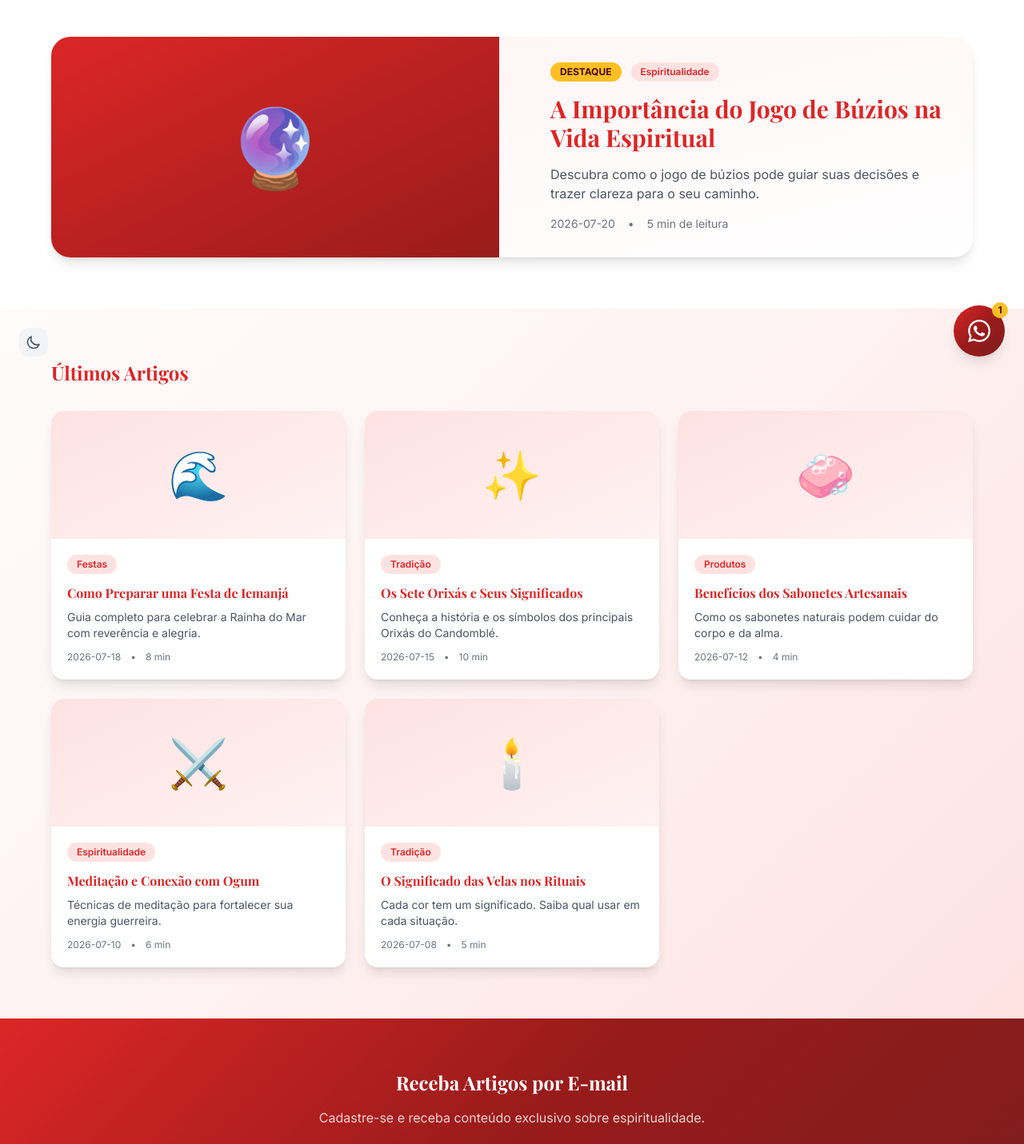
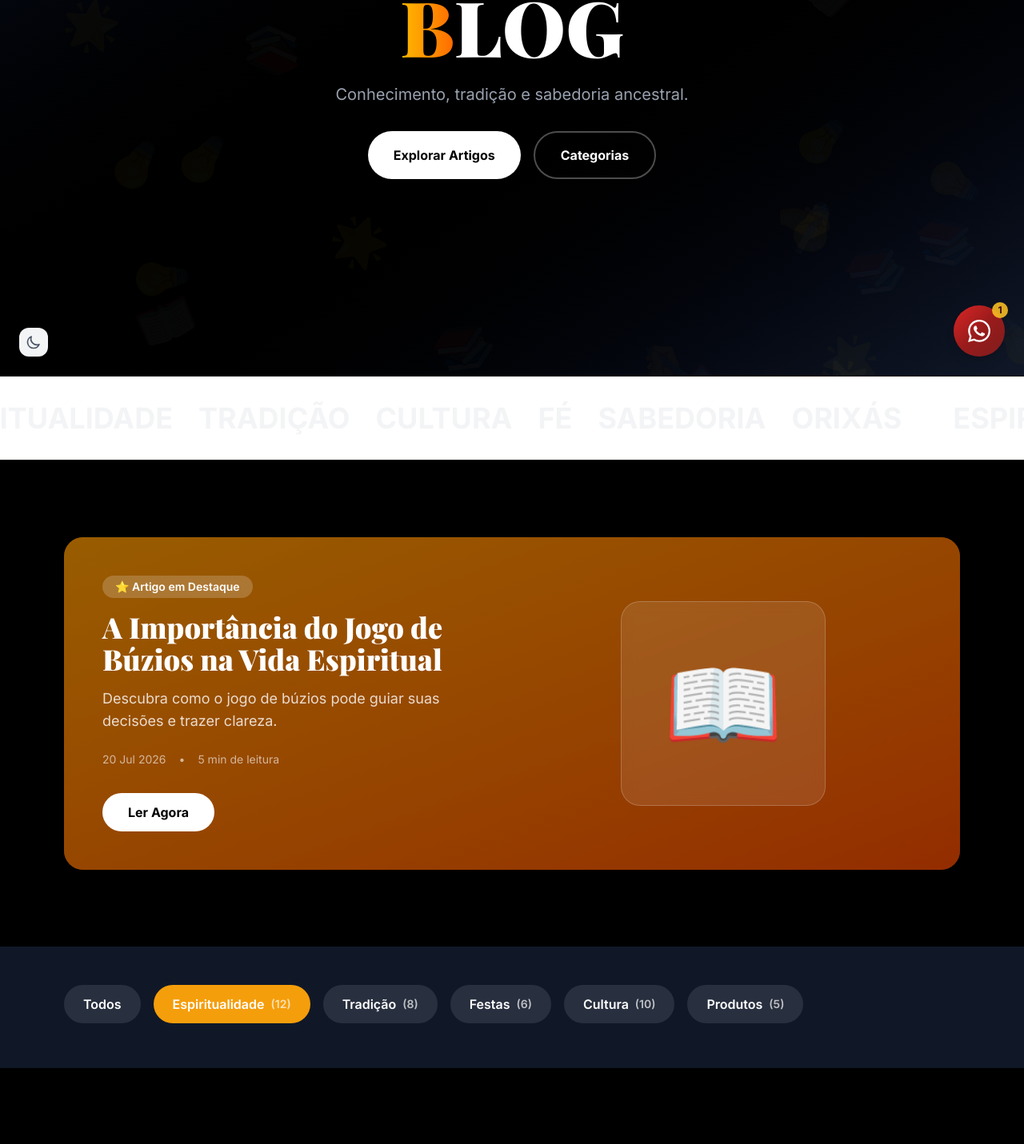
Before and after one commit to brito90/casadomensageiro, a React (Vite) app: page /blog in a window 1280 px wide. Shown: the part 330-1761 px from the top of the page at 80% size. Built offline with nearby package versions, Linux system fonts and the light colour scheme; a web font is replaced by a local one.

Commit message:
feat: redesign Blog page with marquee, masonry grid, unique dark theme, and immersive hero

```diff
--- a/src/pages/Blog.tsx
+++ b/src/pages/Blog.tsx
@@ -1,195 +1,243 @@
-import { Link } from 'react-router-dom'
+import { useState, useEffect } from 'react'
 import Layout from '../layouts/Layout'
 
 const posts = [
-  {
-    id: 1,
-    title: 'A Importância do Jogo de Búzios na Vida Espiritual',
-    excerpt: 'Descubra como o jogo de búzios pode guiar suas decisões e trazer clareza para o seu caminho.',
-    category: 'Espiritualidade',
-    date: '2026-07-20',
-    readTime: '5 min',
-    featured: true,
-    image: '🔮',
-  },
-  {
-    id: 2,
-    title: 'Como Preparar uma Festa de Iemanjá',
-    excerpt: 'Guia completo para celebrar a Rainha do Mar com reverência e alegria.',
-    category: 'Festas',
-    date: '2026-07-18',
-    readTime: '8 min',
-    featured: false,
-    image: '🌊',
-  },
-  {
-    id: 3,
-    title: 'Os Sete Orixás e Seus Significados',
-    excerpt: 'Conheça a história e os símbolos dos principais Orixás do Candomblé.',
-    category: 'Tradição',
-    date: '2026-07-15',
-    readTime: '10 min',
-    featured: false,
-    image: '✨',
-  },
-  {
-    id: 4,
-    title: 'Benefícios dos Sabonetes Artesanais',
-    excerpt: 'Como os sabonetes naturais podem cuidar do corpo e da alma.',
-    category: 'Produtos',
-    date: '2026-07-12',
-    readTime: '4 min',
-    featured: false,
-    image: '🧼',
-  },
-  {
-    id: 5,
-    title: 'Meditação e Conexão com Ogum',
-    excerpt: 'Técnicas de meditação para fortalecer sua energia guerreira.',
-    category: 'Espiritualidade',
-    date: '2026-07-10',
-    readTime: '6 min',
-    featured: false,
-    image: '⚔️',
-  },
-  {
-    id: 6,
-    title: 'O Significado das Velas nos Rituais',
-    excerpt: 'Cada cor tem um significado. Saiba qual usar em cada situação.',
-    category: 'Tradição',
-    date: '2026-07-08',
-    readTime: '5 min',
-    featured: false,
-    image: '🕯️',
-  },
+  { id: 1, title: 'A Importância do Jogo de Búzios na Vida Espiritual', excerpt: 'Descubra como o jogo de búzios pode guiar suas decisões e trazer clareza.', category: 'Espiritualidade', date: '20 Jul 2026', readTime: '5 min', featured: true, gradient: 'from-amber-500 to-orange-600' },
+  { id: 2, title: 'Como Preparar uma Festa de Iemanjá', excerpt: 'Guia completo para celebrar a Rainha do Mar com reverência e alegria.', category: 'Festas', date: '18 Jul 2026', readTime: '8 min', featured: false, gradient: 'from-blue-500 to-cyan-500' },
+  { id: 3, title: 'Os Sete Orixás e Seus Significados', excerpt: 'Conheça a história e os símbolos dos principais Orixás do Candomblé.', category: 'Tradição', date: '15 Jul 2026', readTime: '10 min', featured: false, gradient: 'from-purple-500 to-pink-500' },
+  { id: 4, title: 'Benefícios dos Sabonetes Artesanais', excerpt: 'Como os sabonetes naturais podem cuidar do corpo e da alma.', category: 'Produtos', date: '12 Jul 2026', readTime: '4 min', featured: false, gradient: 'from-green-500 to-emerald-500' },
+  { id: 5, title: 'Meditação e Conexão com Ogum', excerpt: 'Técnicas de meditação para fortalecer sua energia guerreira.', category: 'Espiritualidade', date: '10 Jul 2026', readTime: '6 min', featured: false, gradient: 'from-red-500 to-rose-500' },
+  { id: 6, title: 'O Significado das Velas nos Rituais', excerpt: 'Cada cor tem um significado. Saiba qual usar em cada situação.', category: 'Tradição', date: '08 Jul 2026', readTime: '5 min', featured: false, gradient: 'from-yellow-500 to-amber-500' },
+  { id: 7, title: 'Ervas Sagradas e Seus Usos', excerpt: 'Conheça as ervas mais usadas nos rituais e seus benefícios.', category: 'Tradição', date: '05 Jul 2026', readTime: '7 min', featured: false, gradient: 'from-teal-500 to-green-500' },
+  { id: 8, title: 'A Arte de Fazer Oferecimentos', excerpt: 'Como preparar oferendas com amor e respeito aos Orixás.', category: 'Cultura', date: '03 Jul 2026', readTime: '6 min', featured: false, gradient: 'from-rose-500 to-pink-500' },
 ]
 
-function Blog() {
-  const featuredPost = posts.find(p => p.featured)
-  const otherPosts = posts.filter(p => !p.featured)
+const categories = [
+  { name: 'Espiritualidade', color: '#F59E0B', count: 12 },
+  { name: 'Tradição', color: '#8B5CF6', count: 8 },
+  { name: 'Festas', color: '#3B82F6', count: 6 },
+  { name: 'Cultura', color: '#EC4899', count: 10 },
+  { name: 'Produtos', color: '#10B981', count: 5 },
+]
+
+function HeroSection() {
+  const [scrollY, setScrollY] = useState(0)
+  useEffect(() => {
+    const handleScroll = () => setScrollY(window.scrollY)
+    window.addEventListener('scroll', handleScroll)
+    return () => window.removeEventListener('scroll', handleScroll)
+  }, [])
 
   return (
-    <Layout>
-      {/* Hero Section */}
-      <section className="relative pt-24 pb-16 overflow-hidden">
-        <div className="absolute inset-0 gradient-hero"></div>
-        <div className="relative max-w-6xl mx-auto px-4 text-center">
-          <div className="inline-block bg-white/20 backdrop-blur-sm px-4 py-2 rounded-full text-white text-sm font-medium mb-6">
-            📚 Blog
+    <section className="relative h-screen flex items-center justify-center overflow-hidden">
+      <div className="absolute inset-0 bg-gradient-to-br from-gray-900 via-black to-gray-900" style={{ transform: `translateY(${scrollY * 0.3}px)` }}>
+        <div className="absolute inset-0 opacity-30">
+          {[...Array(30)].map((_, i) => (
+            <div key={i} className="absolute text-6xl opacity-10" style={{ left: `${Math.random() * 100}%`, top: `${Math.random() * 100}%`, transform: `rotate(${Math.random() * 360}deg)` }}>
+              {['📖', '✍️', '💡', '🌟', '📚'][Math.floor(Math.random() * 5)]}
             </div>
-          <h1 className="text-4xl md:text-5xl font-heading font-bold text-white mb-4">
-            Blog da <span className="text-accent">Casa do Mensageiro</span>
+          ))}
+        </div>
+      </div>
+      <div className="relative z-10 text-center px-4" style={{ transform: `translateY(${-scrollY * 0.2}px)`, opacity: 1 - scrollY / 600 }}>
+        <div className="inline-flex items-center gap-2 bg-white/10 backdrop-blur-sm px-4 py-2 rounded-full text-white text-sm mb-8">
+          <span className="w-2 h-2 bg-green-500 rounded-full animate-pulse" />
+          Novos artigos toda semana
+        </div>
+        <h1 className="text-6xl md:text-8xl font-black text-white mb-6 leading-none">
+          <span className="text-transparent bg-clip-text bg-gradient-to-r from-amber-400 to-orange-500">B</span>
+          <span className="text-white">LOG</span>
         </h1>
-          <p className="text-xl text-white/80 max-w-2xl mx-auto">
-            Artigos, dicas e histórias sobre espiritualidade e tradição.
+        <p className="text-xl text-gray-400 max-w-xl mx-auto mb-8">
+          Conhecimento, tradição e sabedoria ancestral.
         </p>
+        <div className="flex gap-4 justify-center">
+          <button className="bg-white text-black px-8 py-4 rounded-full font-bold hover:bg-gray-200 transition-colors">
+            Explorar Artigos
+          </button>
+          <button className="border-2 border-white/30 text-white px-8 py-4 rounded-full font-bold hover:bg-white/10 transition-colors">
+            Categorias
+          </button>
+        </div>
       </div>
     </section>
+  )
+}
 
-      {/* Featured Post */}
-      {featuredPost && (
-        <section className="section-padding bg-white">
-          <div className="max-w-6xl mx-auto">
-            <Link
-              to={`/blog/${featuredPost.id}`}
-              className="block bg-gradient-to-br from-primary-50 to-white rounded-3xl overflow-hidden shadow-lg hover:shadow-2xl transition-all duration-300 group"
-            >
-              <div className="grid md:grid-cols-2 gap-8">
-                <div className="h-64 md:h-auto bg-gradient-to-br from-primary to-primary-700 flex items-center justify-center">
-                  <span className="text-8xl group-hover:scale-110 transition-transform duration-300">
-                    {featuredPost.image}
+function MarqueeSection() {
+  return (
+    <div className="py-8 bg-white border-y overflow-hidden">
+      <div className="flex animate-marquee whitespace-nowrap">
+        {[...Array(3)].map((_, i) => (
+          <div key={i} className="flex items-center gap-8 mx-8">
+            <span className="text-4xl font-black text-gray-100">ESPIRITUALIDADE</span>
+            <span className="text-4xl font-black text-gray-100">TRADIÇÃO</span>
+            <span className="text-4xl font-black text-gray-100">CULTURA</span>
+            <span className="text-4xl font-black text-gray-100">FÉ</span>
+            <span className="text-4xl font-black text-gray-100">SABEDORIA</span>
+            <span className="text-4xl font-black text-gray-100">ORIXÁS</span>
+          </div>
+        ))}
+      </div>
+    </div>
+  )
+}
+
+function FeaturedPost({ post }: { post: typeof posts[0] }) {
+  return (
+    <section className="py-24 bg-black">
+      <div className="max-w-6xl mx-auto px-4">
+        <div className={`relative rounded-3xl overflow-hidden bg-gradient-to-br ${post.gradient}`}>
+          <div className="absolute inset-0 bg-black/40" />
+          <div className="relative grid md:grid-cols-2 gap-8 p-8 md:p-12">
+            <div className="flex flex-col justify-center">
+              <span className="inline-block bg-white/20 backdrop-blur-sm px-4 py-1 rounded-full text-white text-sm font-semibold w-fit mb-4">
+                ⭐ Artigo em Destaque
               </span>
+              <h2 className="text-3xl md:text-4xl font-black text-white mb-4">{post.title}</h2>
+              <p className="text-white/80 text-lg mb-6">{post.excerpt}</p>
+              <div className="flex items-center gap-4 text-white/60 text-sm mb-8">
+                <span>{post.date}</span>
+                <span>•</span>
+                <span>{post.readTime} de leitura</span>
               </div>
-                <div className="p-8 flex flex-col justify-center">
-                  <div className="flex items-center gap-3 mb-4">
-                    <span className="bg-accent text-primary-900 text-xs font-bold px-3 py-1 rounded-full">
-                      DESTAQUE
-                    </span>
-                    <span className="bg-primary-100 text-primary text-xs font-semibold px-3 py-1 rounded-full">
-                      {featuredPost.category}
-                    </span>
+              <button className="bg-white text-black px-8 py-3 rounded-full font-bold hover:bg-gray-200 transition-colors w-fit">
+                Ler Agora
+              </button>
             </div>
-                  <h2 className="text-2xl md:text-3xl font-heading font-bold text-primary mb-4 group-hover:text-primary-600 transition-colors">
-                    {featuredPost.title}
-                  </h2>
-                  <p className="text-gray-600 mb-4">
-                    {featuredPost.excerpt}
-                  </p>
-                  <div className="flex items-center gap-4 text-sm text-gray-500">
-                    <span>{featuredPost.date}</span>
-                    <span>•</span>
-                    <span>{featuredPost.readTime} de leitura</span>
+            <div className="flex items-center justify-center">
+              <div className="w-64 h-64 bg-white/10 backdrop-blur-sm rounded-3xl flex items-center justify-center border border-white/20">
+                <span className="text-[120px]">📖</span>
               </div>
             </div>
           </div>
-            </Link>
+        </div>
       </div>
     </section>
-      )}
+  )
+}
 
-      {/* Other Posts */}
-      <section className="section-padding gradient-secondary">
-        <div className="max-w-6xl mx-auto">
-          <h2 className="text-2xl font-heading font-bold text-primary mb-8">
-            Últimos Artigos
+function CategoriesBar() {
+  const [active, setActive] = useState(0)
+  return (
+    <section className="py-12 bg-gray-900 sticky top-16 z-40">
+      <div className="max-w-6xl mx-auto px-4">
+        <div className="flex gap-4 overflow-x-auto pb-2 scrollbar-hide">
+          <button
+            onClick={() => setActive(-1)}
+            className={`flex-shrink-0 px-6 py-3 rounded-full font-semibold transition-all ${active === -1 ? 'bg-white text-black' : 'bg-white/10 text-white hover:bg-white/20'}`}
+          >
+            Todos
+          </button>
+          {categories.map((cat, i) => (
+            <button
+              key={i}
+              onClick={() => setActive(i)}
+              className={`flex-shrink-0 px-6 py-3 rounded-full font-semibold transition-all flex items-center gap-2 ${active === i ? 'text-white' : 'bg-white/10 text-white hover:bg-white/20'}`}
+              style={active === i ? { backgroundColor: cat.color } : {}}
+            >
+              {cat.name}
+              <span className="text-sm opacity-70">({cat.count})</span>
+            </button>
+          ))}
+        </div>
+      </div>
+    </section>
+  )
+}
+
+function MasonryGrid() {
+  return (
+    <section className="py-24 bg-black">
+      <div className="max-w-6xl mx-auto px-4">
+        <h2 className="text-4xl font-black text-white mb-12">
+          Últimos <span className="text-amber-500">Artigos</span>
         </h2>
-          <div className="grid md:grid-cols-2 lg:grid-cols-3 gap-6">
-            {otherPosts.map((post) => (
-              <Link
-                key={post.id}
-                to={`/blog/${post.id}`}
-                className="bg-white rounded-2xl shadow-lg overflow-hidden hover:shadow-xl transition-all duration-300 group"
-              >
-                <div className="h-40 bg-gradient-to-br from-primary-100 to-primary-50 flex items-center justify-center">
-                  <span className="text-6xl group-hover:scale-110 transition-transform duration-300">
-                    {post.image}
+        <div className="columns-1 md:columns-2 lg:columns-3 gap-6 space-y-6">
+          {posts.slice(1).map((post, i) => (
+            <article key={post.id} className="break-inside-avoid group cursor-pointer">
+              <div className={`rounded-2xl overflow-hidden bg-gradient-to-br ${post.gradient} aspect-[4/3] relative mb-4`}>
+                <div className="absolute inset-0 bg-black/30 group-hover:bg-black/20 transition-colors" />
+                <div className="absolute inset-0 flex items-center justify-center">
+                  <span className="text-6xl opacity-80 group-hover:scale-110 transition-transform duration-300">
+                    {['📖', '🎉', '✨', '🧴', '🧘', '🕯️', '🌿', '🙏'][i % 8]}
                   </span>
                 </div>
-                <div className="p-5">
-                  <div className="flex items-center gap-2 mb-3">
-                    <span className="bg-primary-100 text-primary text-xs font-semibold px-3 py-1 rounded-full">
+                <div className="absolute top-4 left-4">
+                  <span className="bg-black/50 backdrop-blur-sm text-white text-xs font-semibold px-3 py-1 rounded-full">
                     {post.category}
                   </span>
                 </div>
-                  <h3 className="font-heading font-bold text-primary mb-2 group-hover:text-primary-600 transition-colors line-clamp-2">
-                    {post.title}
-                  </h3>
-                  <p className="text-gray-600 text-sm mb-3 line-clamp-2">
-                    {post.excerpt}
-                  </p>
-                  <div className="flex items-center gap-3 text-xs text-gray-500">
+              </div>
+              <div className="px-1">
+                <div className="flex items-center gap-3 text-gray-500 text-sm mb-2">
                   <span>{post.date}</span>
                   <span>•</span>
                   <span>{post.readTime}</span>
                 </div>
+                <h3 className="text-white font-bold text-lg mb-2 group-hover:text-amber-400 transition-colors">
+                  {post.title}
+                </h3>
+                <p className="text-gray-400 text-sm line-clamp-2">{post.excerpt}</p>
               </div>
-              </Link>
+            </article>
           ))}
         </div>
       </div>
     </section>
+  )
+}
 
-      {/* Newsletter */}
-      <section className="section-padding gradient-primary">
-        <div className="max-w-2xl mx-auto text-center">
-          <h2 className="text-2xl font-heading font-bold text-white mb-4">
-            Receba Artigos por E-mail
-          </h2>
-          <p className="text-white/80 mb-6">
-            Cadastre-se e receba conteúdo exclusivo sobre espiritualidade.
-          </p>
-          <div className="flex flex-col sm:flex-row gap-4 justify-center">
+function NewsletterSection() {
+  const [email, setEmail] = useState('')
+  const [submitted, setSubmitted] = useState(false)
+
+  return (
+    <section className="py-24 bg-gradient-to-br from-amber-500 to-orange-600 relative overflow-hidden">
+      <div className="absolute inset-0 opacity-10">
+        {[...Array(20)].map((_, i) => (
+          <div key={i} className="absolute text-8xl" style={{ left: `${Math.random() * 100}%`, top: `${Math.random() * 100}%`, transform: `rotate(${Math.random() * 360}deg)` }}>
+            ✍️
+          </div>
+        ))}
+      </div>
+      <div className="max-w-2xl mx-auto px-4 text-center relative z-10">
+        <h2 className="text-4xl font-black text-white mb-4">Inscreva-se no Blog</h2>
+        <p className="text-white/80 mb-8">Receba artigos exclusivos diretamente no seu e-mail.</p>
+        {submitted ? (
+          <div className="bg-white/20 backdrop-blur-sm rounded-2xl p-6">
+            <span className="text-4xl">✅</span>
+            <p className="text-white font-bold mt-4">Inscrito com sucesso!</p>
+          </div>
+        ) : (
+          <form onSubmit={(e) => { e.preventDefault(); setSubmitted(true) }} className="flex gap-4 max-w-md mx-auto">
             <input
               type="email"
+              value={email}
+              onChange={(e) => setEmail(e.target.value)}
               placeholder="Seu melhor e-mail"
-              className="flex-1 px-6 py-3 rounded-xl bg-white/20 border border-white/30 text-white placeholder-white/60 focus:outline-none focus:ring-2 focus:ring-accent"
+              required
+              className="flex-1 px-6 py-4 rounded-full bg-white/20 border border-white/30 text-white placeholder-white/60 focus:outline-none focus:ring-2 focus:ring-white"
             />
-            <button className="btn-accent">
-              Inscrever-se
+            <button type="submit" className="bg-white text-orange-600 px-8 py-4 rounded-full font-bold hover:bg-gray-100 transition-colors">
+              Inscrever
             </button>
-          </div>
+          </form>
+        )}
       </div>
     </section>
+  )
+}
+
+function Blog() {
+  return (
+    <Layout>
+      <HeroSection />
+      <MarqueeSection />
+      <FeaturedPost post={posts[0]} />
+      <CategoriesBar />
+      <MasonryGrid />
+      <NewsletterSection />
     </Layout>
   )
 }
--- a/src/styles/globals.css
+++ b/src/styles/globals.css
@@ -36,11 +36,17 @@
   --animate-slide-up: slideUp 0.6s ease-out;
   --animate-pulse-glow: pulseGlow 2s ease-in-out infinite;
   --animate-float: float 3s ease-in-out infinite;
+  --animate-marquee: marquee 20s linear infinite;
 }
 
 @keyframes float {
   0%, 100% { transform: translateY(0); }
   50% { transform: translateY(-20px); }
+}
+
+@keyframes marquee {
+  0% { transform: translateX(0); }
+  100% { transform: translateX(-33.33%); }
 }
 
 @keyframes fadeIn {
```
Also changed, not shown: 1 other file (tests, documents, lock files or other folders). Lines whose indentation alone changed are shown as unchanged.
